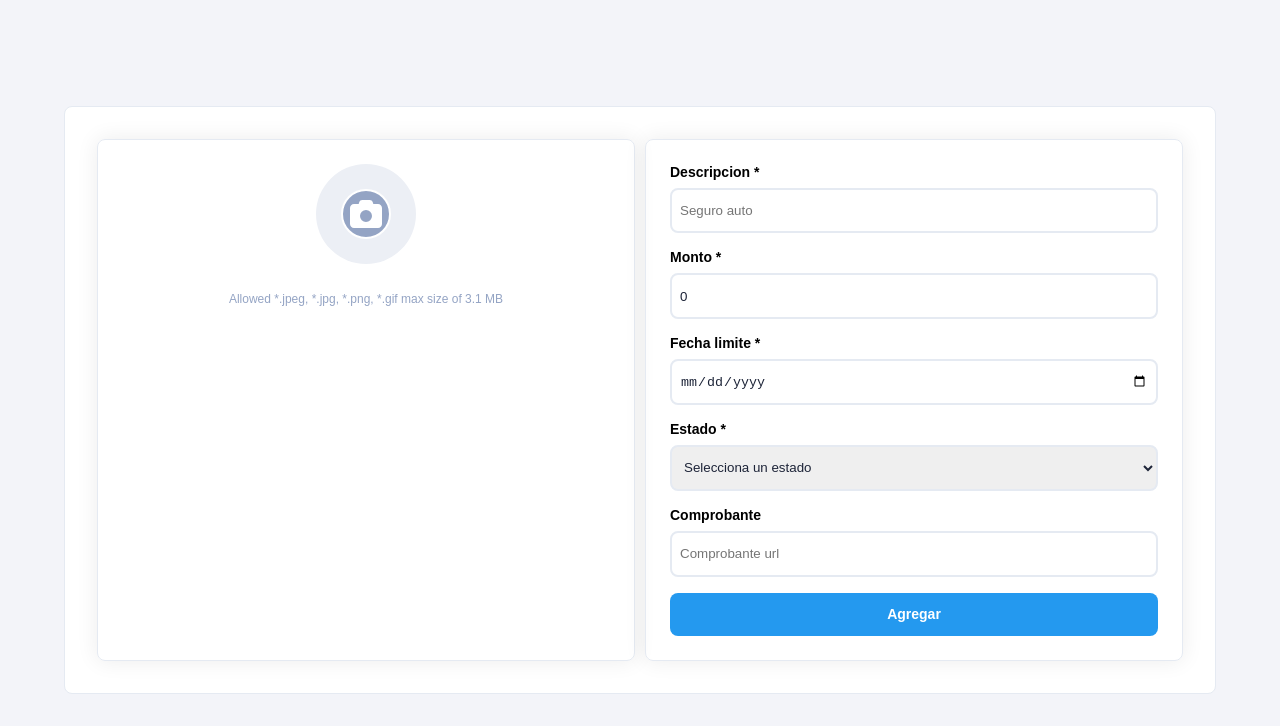
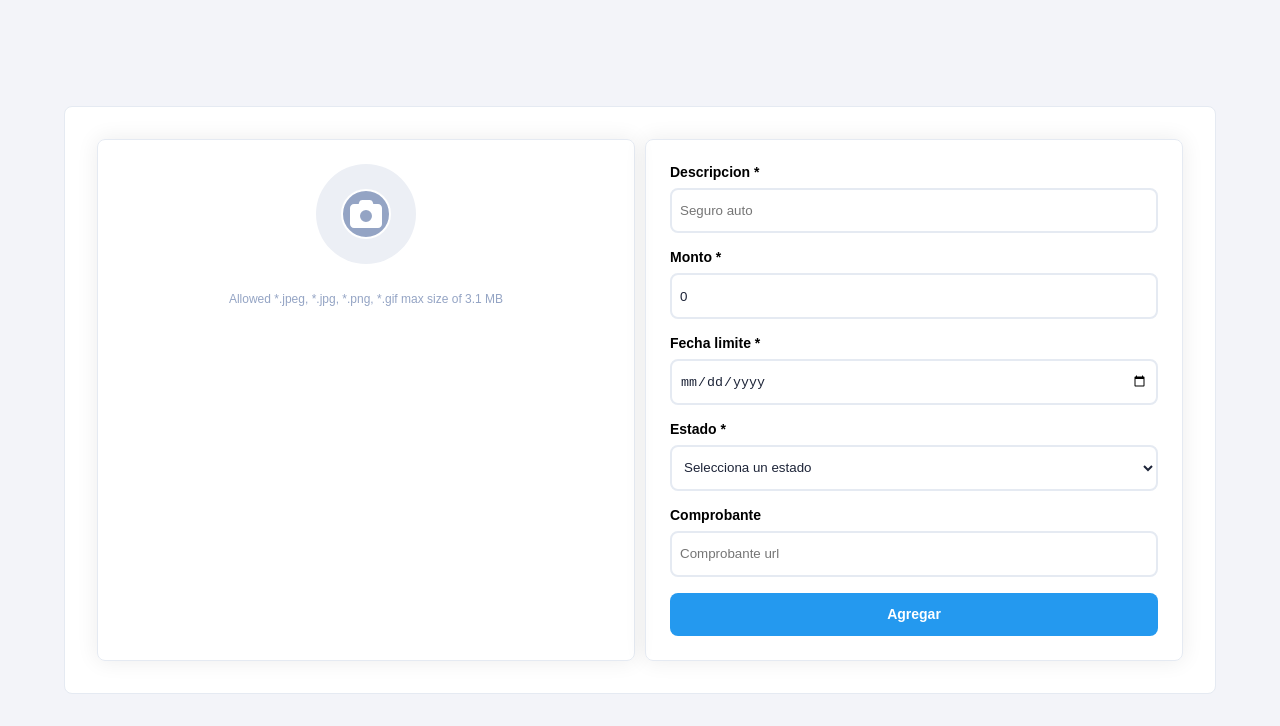
Before and after one commit to AndresOrozcoDev/bills_organizer-reminder, a React (Vite) app: page /bill/1 in a window 1280 px wide. Shown: the top 726 px of the page. Built offline with nearby package versions, Linux system fonts and the light colour scheme; no server answers; the database is empty; sample sign-in values are in the browser's storage.

Commit message:
fix error

```diff
--- a/index.html
+++ b/index.html
@@ -3,7 +3,7 @@
   <head>
     <meta charset="UTF-8" />
     <link rel="icon" type="image/svg+xml" href="./src/assets/logo/favicon.png" />
-    <meta name="viewport" content="width=device-width, initial-scale=1.0" />
+    <meta name="viewport" content="width=device-width, initial-scale=1.0, maximum-scale=1.0, user-scalable=no" />
     <meta name="description" content="Aplicacion web para gestiones pagos y facturas de los usuarios." />
     <base href="/">
     <title>Bills</title>
--- a/src/features/bills/pages/bill/Bill.tsx
+++ b/src/features/bills/pages/bill/Bill.tsx
@@ -3,6 +3,7 @@
 import { addBill, getBillById, updateBill } from "../../services/bill.ts";
 import Form from "../../components/Form/Form.tsx";
 import { Bill as BillInterface } from "../../shared/models.ts";
+import { useNavigate } from "react-router-dom";
 import "./Bill.css";
 
 interface BillProps {
@@ -12,6 +13,7 @@
 function Bill({ user }: BillProps) {
   const [BillEdit, setBillEdit] = useState<BillInterface | null>(null);
   const { id } = useParams();
+  const navigate = useNavigate();
 
   useEffect(() => {
     const fetchBill = async () => {
@@ -51,6 +53,7 @@
         const result = await addBill(billWithUserId);
         console.log("Factura añadida exitosamente con ID: ", result);
       }
+      navigate("/home");
       setBillEdit(null);
     } catch (e) {
       console.error("Error al agregar/editar factura: ", e);
--- a/src/index.css
+++ b/src/index.css
@@ -90,7 +90,9 @@
 input[type="number"],
 input[type="date"],
 input[type="password"]:focus {
+  width: 100%;
   outline: 0px;
   font-weight: 500;
+  background-color: var(--white-color);
   color: var(--gray-dark-color-secondary);
 }
```
